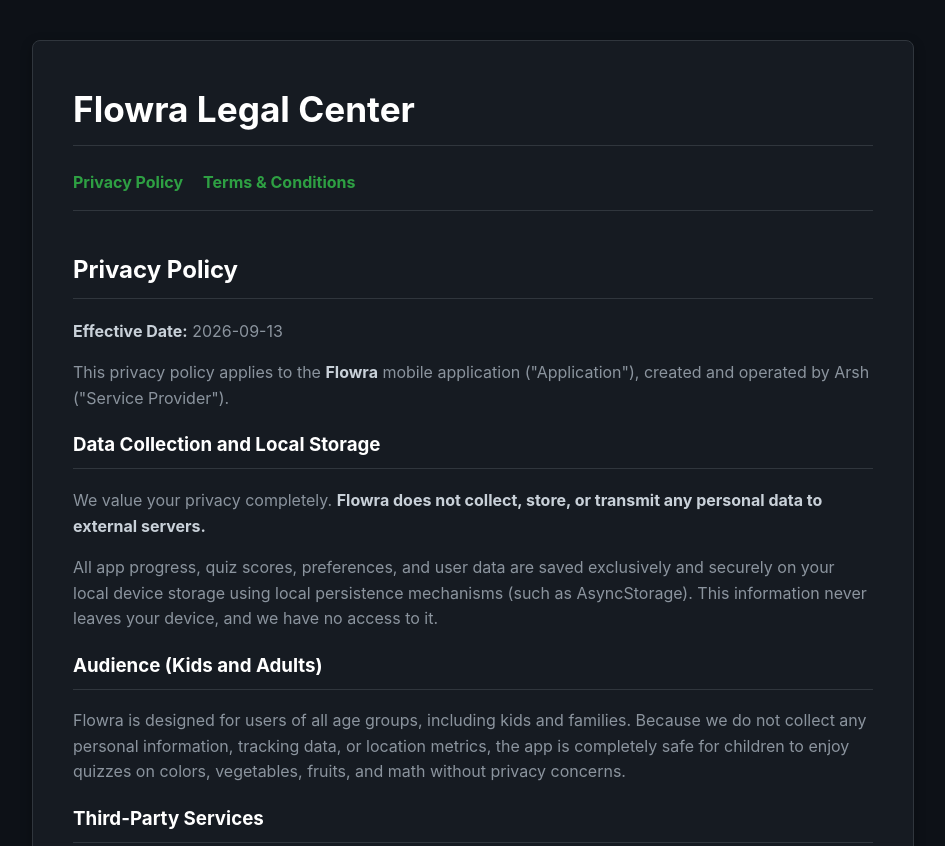
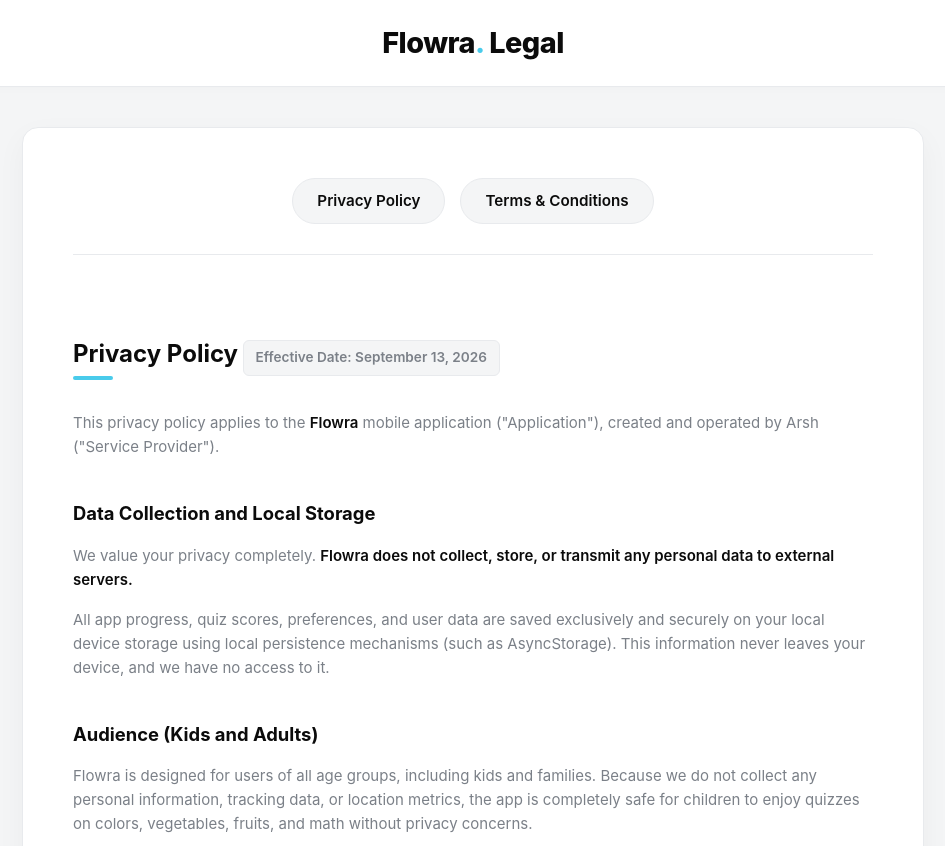
Before and after one commit to arshc0der/privacy-policies, a plain HTML site: page flowra/index.html in a window 1280 px wide. Shown: the top 846 px of the page, without its empty margins (167-1112 px from the left). Drawn offline with Linux system fonts and the light colour scheme.

Commit message:
updated ui

```diff
--- a/flowra/index.html
+++ b/flowra/index.html
@@ -6,80 +6,195 @@
     <title>Flowra - Privacy Policy & Terms</title>
     <style>
         :root {
-            --bg-color: #0d1117;
-            --text-color: #c9d1d9;
-            --accent-color: #238636;
-            --accent-hover: #2ea043;
-            --border-color: #30363d;
-            --card-bg: #161b22;
+            /* Mapped directly from your React Native theme */
+            --bg-color: #f4f5f6;
+            --card-bg: #ffffff;
+            --text-main: #0b0b0b;
+            --text-sub: #7b8088;
+            --border-color: #e8eaed;
+
+            /* Ocean Blue Accents */
+            --accent-blue: #49cbeb;
+            --accent-soft: #98e1f7;
         }
+
         body {
             font-family: -apple-system, BlinkMacSystemFont, "Segoe UI", Roboto, Helvetica, Arial, sans-serif;
             background-color: var(--bg-color);
-            color: var(--text-color);
+            color: var(--text-main);
             line-height: 1.6;
             margin: 0;
             padding: 0;
+            -webkit-font-smoothing: antialiased;
         }
+
+        /* App-like Header */
+        .site-header {
+            background-color: var(--card-bg);
+            border-bottom: 1px solid var(--border-color);
+            padding: 20px 0;
+            text-align: center;
+            box-shadow: 0 2px 10px rgba(0,0,0,0.02);
+            position: sticky;
+            top: 0;
+            z-index: 100;
+        }
+
+        .site-header h1 {
+            margin: 0;
+            font-size: 1.8em;
+            font-weight: 800;
+            letter-spacing: -0.5px;
+        }
+
+        .text-accent {
+            color: var(--accent-blue);
+        }
+
+        /* Main Content Container */
         .container {
             max-width: 800px;
             margin: 40px auto;
-            padding: 40px;
+            padding: 50px;
             background-color: var(--card-bg);
             border: 1px solid var(--border-color);
-            border-radius: 8px;
-            box-shadow: 0 4px 12px rgba(0,0,0,0.3);
+            border-radius: 16px;
+            box-shadow: 0 10px 30px rgba(0,0,0,0.04);
         }
-        h1, h2, h3 {
-            color: #ffffff;
+
+        /* Navigation Pills */
+        .nav {
+            display: flex;
+            justify-content: center;
+            gap: 15px;
+            margin-bottom: 40px;
+            padding-bottom: 30px;
             border-bottom: 1px solid var(--border-color);
-            padding-bottom: 8px;
         }
-        h1 {
-            font-size: 2.2em;
-            margin-top: 0;
+
+        .nav a {
+            color: var(--text-main);
+            text-decoration: none;
+            font-weight: 600;
+            font-size: 0.95em;
+            padding: 10px 24px;
+            border-radius: 30px;
+            background-color: var(--bg-color);
+            transition: all 0.2s ease;
+            border: 1px solid var(--border-color);
         }
+
+        .nav a:hover {
+            background-color: var(--accent-soft);
+            border-color: var(--accent-soft);
+            color: #000;
+        }
+
+        /* Typography */
+        h2, h3 {
+            color: var(--text-main);
+            margin-top: 40px;
+        }
+
         h2 {
             font-size: 1.5em;
+            display: inline-block;
+            position: relative;
+            margin-bottom: 20px;
+        }
+
+        /* Nice underline for section headers */
+        h2::after {
+            content: '';
+            position: absolute;
+            left: 0;
+            bottom: -6px;
+            width: 40px;
+            height: 4px;
+            background-color: var(--accent-blue);
+            border-radius: 2px;
+        }
+
+        h3 {
+            font-size: 1.15em;
+            margin-bottom: 10px;
+        }
+
+        p, li {
+            color: var(--text-sub);
+            font-size: 15px;
+            margin-bottom: 16px;
+        }
+
+        strong {
+            color: var(--text-main);
+            font-weight: 600;
+        }
+
+        .date-badge {
+            display: inline-block;
+            background-color: var(--bg-color);
+            padding: 6px 12px;
+            border-radius: 6px;
+            font-size: 0.85em;
+            font-weight: 600;
+            color: var(--text-sub);
+            border: 1px solid var(--border-color);
+            margin-bottom: 20px;
+        }
+
+        .section {
+            margin-bottom: 60px;
+        }
+
+        /* Professional Footer */
+        .site-footer {
             margin-top: 40px;
+            padding: 30px 20px;
+            text-align: center;
+            font-size: 0.9em;
+            color: var(--text-sub);
+            background-color: var(--card-bg);
+            border-top: 1px solid var(--border-color);
         }
-        p, li {
-            color: #8b949e;
+
+        .site-footer a {
+            color: var(--accent-blue);
+            text-decoration: none;
+            font-weight: 600;
         }
-        strong {
-            color: var(--text-color);
-        }
-        .nav {
-            display: flex;
-            gap: 20px;
-            margin-bottom: 30px;
-            border-bottom: 1px solid var(--border-color);
-            padding-bottom: 15px;
-        }
-        .nav a {
-            color: var(--accent-hover);
-            text-decoration: none;
-            font-weight: bold;
-        }
-        .nav a:hover {
+
+        .site-footer a:hover {
             text-decoration: underline;
         }
-        .section {
-            margin-bottom: 50px;
-        }
-        .footer {
-            margin-top: 40px;
-            border-top: 1px solid var(--border-color);
-            padding-top: 20px;
-            text-align: center;
-            font-size: 0.9em;
-            color: #8b949e;
+
+        /* Responsive adjustments for mobile devices */
+        @media (max-width: 768px) {
+            .container {
+                margin: 20px;
+                padding: 30px 20px;
+            }
+            .nav {
+                flex-direction: column;
+                align-items: center;
+            }
+            .nav a {
+                width: 100%;
+                text-align: center;
+                box-sizing: border-box;
+            }
         }
     </style>
 </head>
 <body>
+
+    <!-- App-like Header -->
+    <header class="site-header">
+        <h1>Flowra<span class="text-accent">.</span> Legal</h1>
+    </header>
+
     <div class="container">
-        <h1>Flowra Legal Center</h1>
+        <!-- Interactive Navigation Pills -->
         <div class="nav">
             <a href="#privacy">Privacy Policy</a>
             <a href="#terms">Terms & Conditions</a>
@@ -88,7 +203,7 @@
         <!-- PRIVACY POLICY -->
         <div id="privacy" class="section">
             <h2>Privacy Policy</h2>
-            <p><strong>Effective Date:</strong> 2026-09-13</p>
+            <div class="date-badge">Effective Date: September 13, 2026</div>
 
             <p>This privacy policy applies to the <strong>Flowra</strong> mobile application ("Application"), created and operated by Arsh ("Service Provider").</p>
 
@@ -106,13 +221,13 @@
             <p>Since no personal information is collected from any user—including children—the Application complies fully with children's privacy standards and guidelines.</p>
 
             <h3>Contact Us</h3>
-            <p>If you have any questions or concerns regarding this Privacy Policy, you may contact us at: <br><strong>arsh.developer.contact@gmail.com</strong></p>
+            <p>If you have any questions or concerns regarding this Privacy Policy, you may contact us at: <br><a href="mailto:arsh.developer.contact@gmail.com" style="color: var(--accent-blue); text-decoration: none; font-weight: 600;">arsh.developer.contact@gmail.com</a></p>
         </div>
 
         <!-- TERMS & CONDITIONS -->
         <div id="terms" class="section">
             <h2>Terms & Conditions</h2>
-            <p><strong>Effective Date:</strong> 2026-10-24</p>
+            <div class="date-badge">Effective Date: October 24, 2026</div>
 
             <p>By downloading or using the <strong>Flowra</strong> mobile application, you agree to be bound by these Terms and Conditions.</p>
 
@@ -126,12 +241,15 @@
             <p>The Application is provided on an "as-is" and "as-available" basis without warranties of any kind. The Service Provider shall not be held liable for any data loss resulting from device failure or clearing local storage.</p>
 
             <h3>Contact Us</h3>
-            <p>For any questions regarding these Terms, you may reach out via email at: <br><strong>arsh.developer.contact@gmail.com</strong></p>
-        </div>
-
-        <div class="footer">
-            <p>&copy; 2026 Arsh. All rights reserved.</p>
+            <p>For any questions regarding these Terms, you may reach out via email at: <br><a href="mailto:arsh.developer.contact@gmail.com" style="color: var(--accent-blue); text-decoration: none; font-weight: 600;">arsh.developer.contact@gmail.com</a></p>
         </div>
     </div>
+
+    <!-- Corporate Style Footer -->
+    <footer class="site-footer">
+        <p>&copy; 2026 <strong>Flowra</strong> by Arsh. All rights reserved.</p>
+        <p>Need help? Contact <a href="mailto:arsh.developer.contact@gmail.com">Support</a>.</p>
+    </footer>
+
 </body>
 </html>
```
